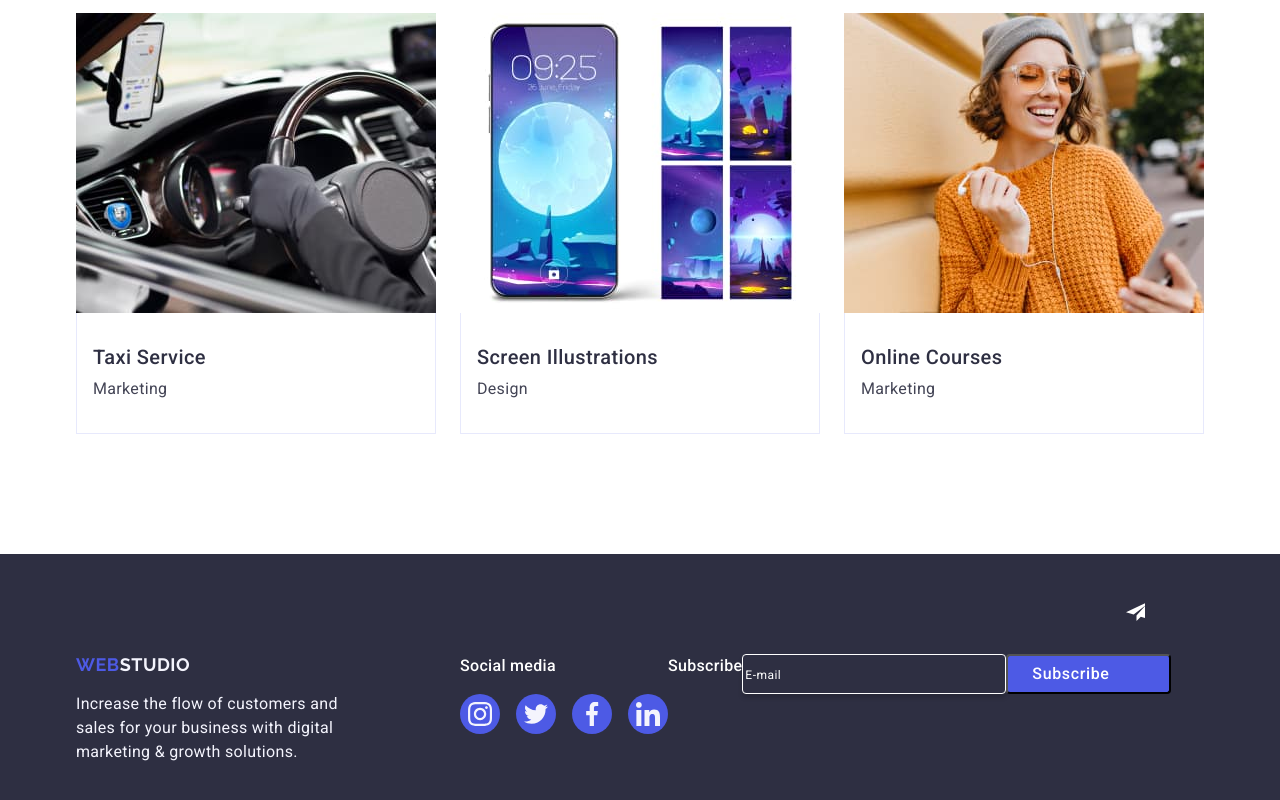
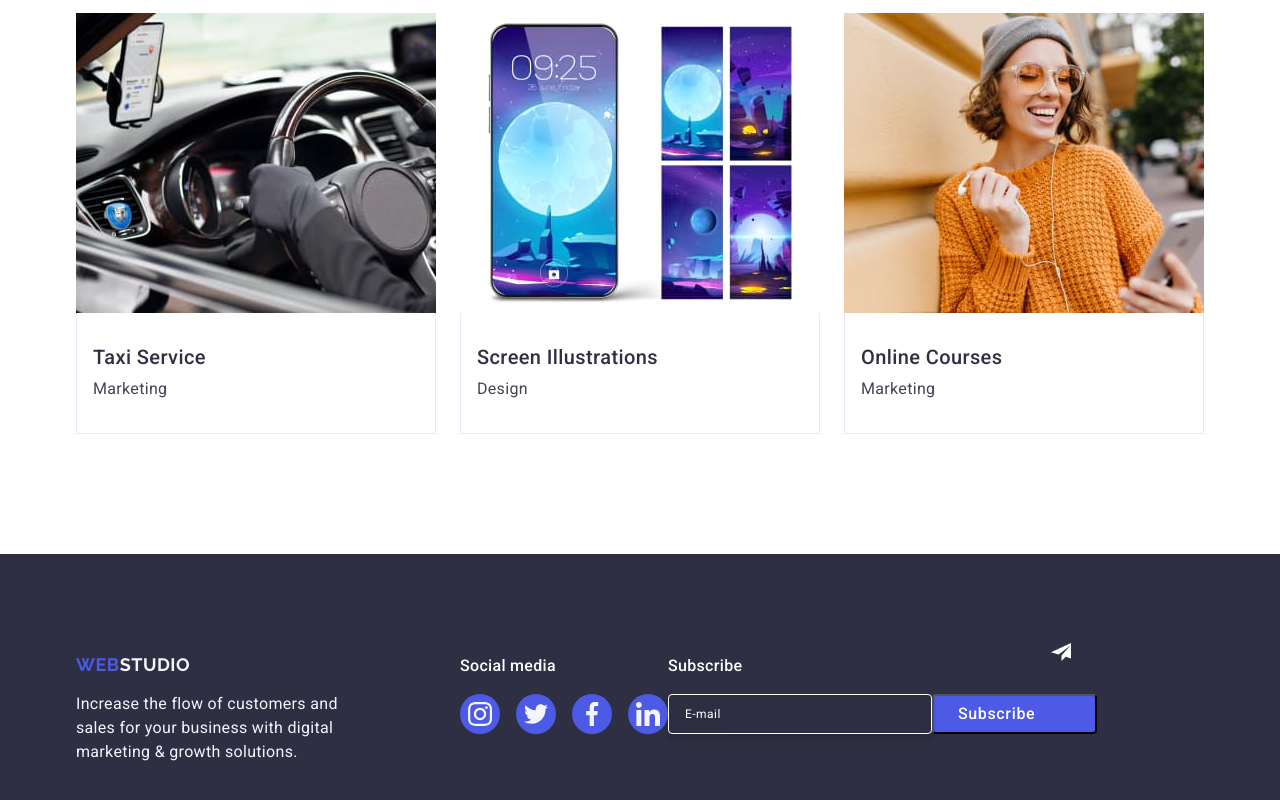
Before and after one commit to Danil2943/goit-markup-hw-five, a plain HTML site: page index.html in a window 1280 px wide. Shown: the part 2675-3475 px from the top of the page. Drawn offline with nearby package versions, Linux system fonts and the light colour scheme.

Commit message:
footer-form-second-commit

```diff
--- a/css/styles.css
+++ b/css/styles.css
@@ -584,18 +584,26 @@ button {
   font-weight: 500;
   line-height: 1.5;
   letter-spacing: 0.02em;
+  margin-bottom: 16px;
 }
 
 .footer-label-input {
+  gap: 24px;
 }
 
 .footer-email-input {
   width: 264px;
   height: 40px;
-  background-color: var(--navy-blue);
+  background-color: transparent;
   border-radius: 4px;
   border: 1px solid var(--white);
   box-shadow: 0px 4px 4px 0px rgba(0, 0, 0, 0.15);
+  font-size: 12px;
+  line-height: 1.5;
+  letter-spacing: 0.04em;
+  padding-left: 16px;
+  filter: drop-shadow(0px 4px 4px rgba(0, 0, 0, 0.15));
+  color: var(--white);
 }
 
 .footer-email-input::placeholder {
--- a/index.html
+++ b/index.html
@@ -459,8 +459,8 @@
           </ul>
         </div>
         <div class="footer-form-cont">
+          <p class="footer-paragraph">Subscribe</p>
           <form class="footer-form" name="footer-form">
-            <p class="footer-paragraph">Subscribe</p>
             <label class="footer-label-input">
               <input
                 class="footer-email-input"
```
